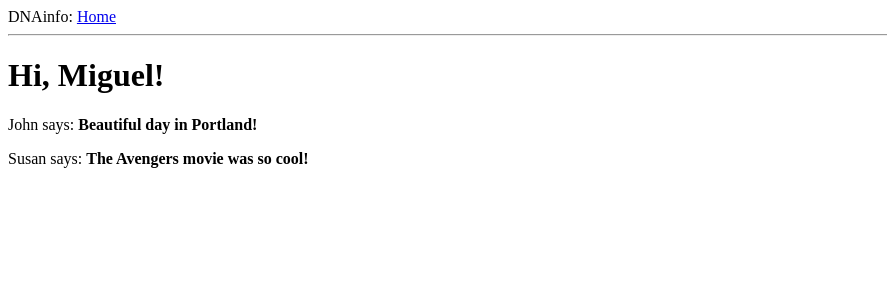
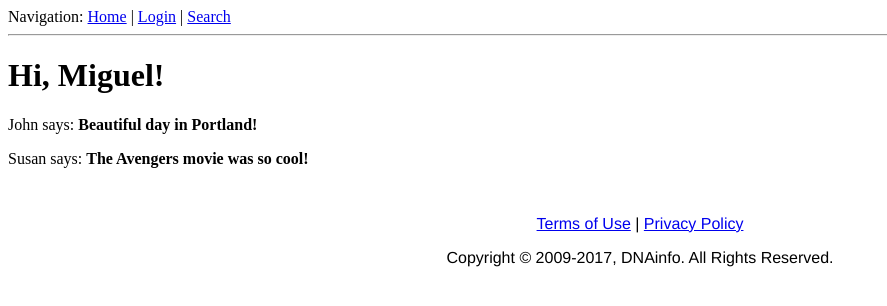
Before and after one commit to danielhanold/docker-compose-sandbox, a Flask app: page / in a window 1280 px wide. Shown: the top 306 px of the page, without its empty margins (0-887 px from the left). Run offline with Flask 2, Linux system fonts and the light colour scheme.

Commit message:
Do some minor styling

```diff
--- a/flask-gunicorn/docker-compose.yml
+++ b/flask-gunicorn/docker-compose.yml
@@ -10,6 +10,8 @@ services:
       - ./web:/usr/src/app
       - /usr/src/app/project/static
     # Detect code changes automatically and reload Gunicorn
+    # Debugging with Gunicorn is a bit hard according to this posts
+    # http://stackoverflow.com/questions/8950674/debugging-a-flask-app-running-in-gunicorn
     command: /usr/local/bin/gunicorn -w 2 -b :8000 wsgi:app --reload
 
   nginx:
--- a/flask-gunicorn/web/app/templates/base.html
+++ b/flask-gunicorn/web/app/templates/base.html
@@ -1,14 +1,44 @@
+<!DOCTYPE html>
 <html>
+<head>
+    <meta charset="UTF-8" />
     <head>
         {% if title %}
         <title>{{ title }} - DNAinfo</title>
         {% else %}
-    <title>Welcome to DNAinfo</title>
+        <title>Neighborhood News - DNAinfo.com</title>
         {% endif %}
     </head>
+    {% block stylesheets %}
+    <style>
+    header, footer {
+        max-width: 1080px;
+        min-width: 320px;
+        width: calc(100% - 30px);
+        margin: auto;
+        padding: 15px;
+        font-family: Helvetica;
+    }
+    footer .tou-pp, footer .copyright {
+        text-align: center;
+        white-space: nowrap;
+    }
+    header {
+        height: 40px;
+        position: relative;
+    }
+    header img {
+        position: absolute;
+        height: 40px;
+    }
+    </style>
+    {% endblock %}
+    <link rel="icon" type="image/x-icon" href="" />
+</head>
 <body>
-    <div>DNAinfo: <a href="/index">Home</a></div>
-    <hr>
+    {% include 'navigation.html' %}
     {% block content %}{% endblock %}
+    {% block javascripts %}{% endblock %}
+    {% include 'footer.html' %}
 </body>
 </html>
--- /dev/null
+++ b/flask-gunicorn/web/app/templates/footer.html
@@ -0,0 +1,4 @@
+<footer>
+    <p class="tou-pp"><a href="#">Terms of Use</a> | <a href="#">Privacy Policy</a></p>
+    <p class="copyright">Copyright © 2009-2017, DNAinfo. All Rights Reserved.</p>
+</footer>
--- /dev/null
+++ b/flask-gunicorn/web/app/templates/navigation.html
@@ -0,0 +1,2 @@
+<div>Navigation: <a href="/index">Home</a> | <a href="/login">Login</a> | <a href="/elasticsearch">Search</a></div>
+<hr>
```
Also changed, not shown: flask-gunicorn/web/app/static/images/favicon.ico (added). Lines whose indentation alone changed are shown as unchanged.
